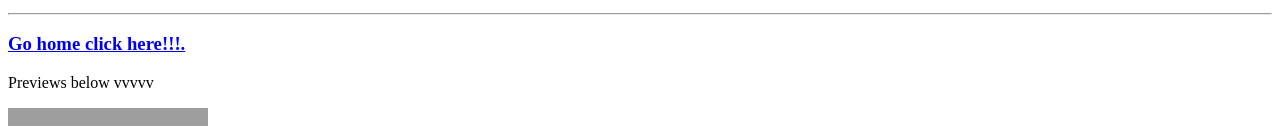
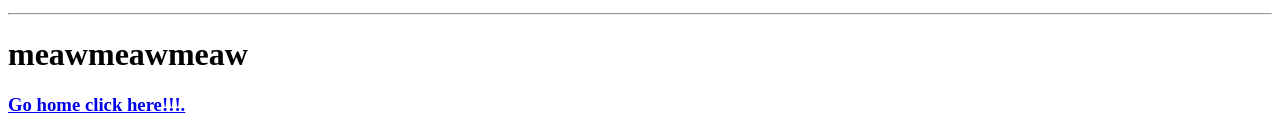
Before and after one commit to jjuaon/Resume_Phudid, a plain HTML site: page index.html in a window 1280 px wide. Shown: the part 498-624 px from the top of the page. Drawn offline with Linux system fonts and the light colour scheme; grey boxes are pictures that could not be loaded.

Commit message:
[+]meawmeawmeaw

```diff
--- a/index.html
+++ b/index.html
@@ -30,6 +30,8 @@
     </ol></p>
     <hr>
 
+    <h1>meawmeawmeaw</h1>
+
 
     <a href="./aaa/home.html"><h3>Go home click here!!!.</h3></a>
     <p>Previews below vvvvv</p>
```
